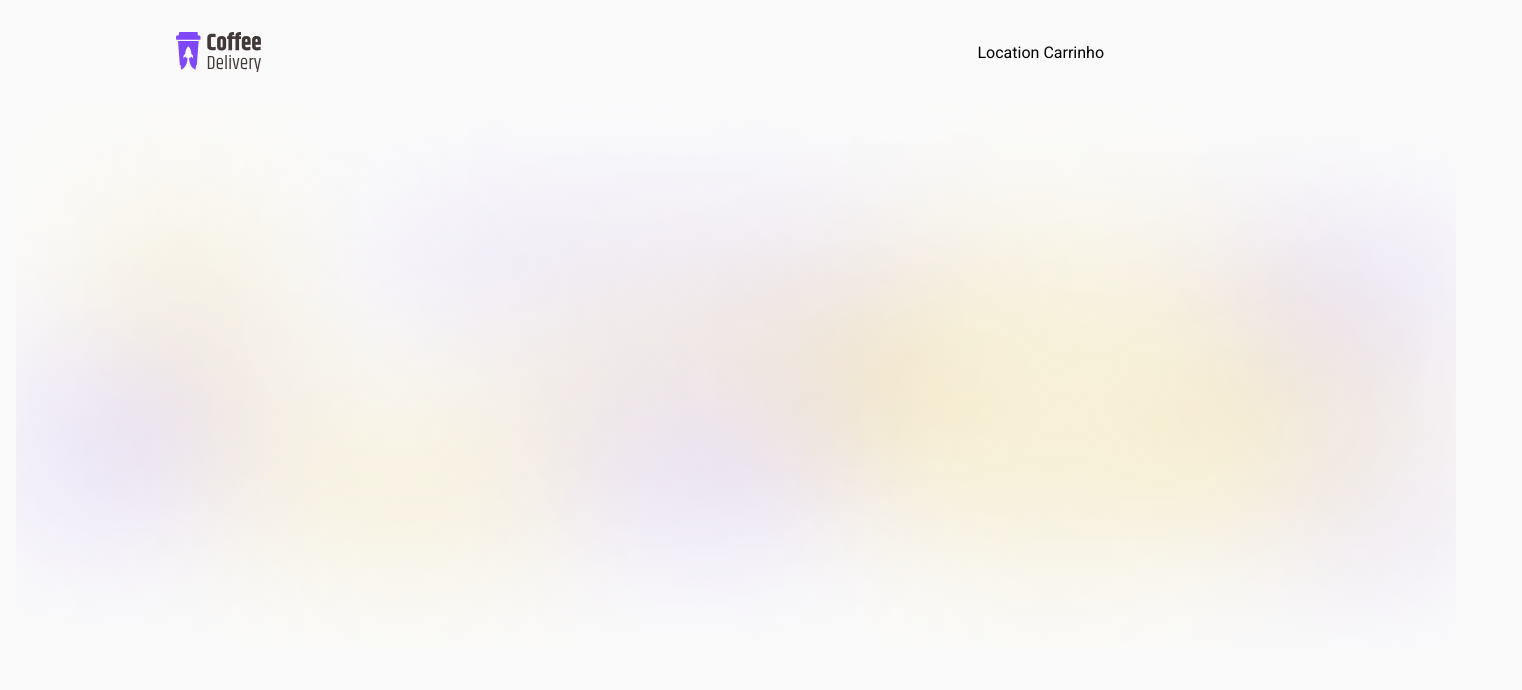
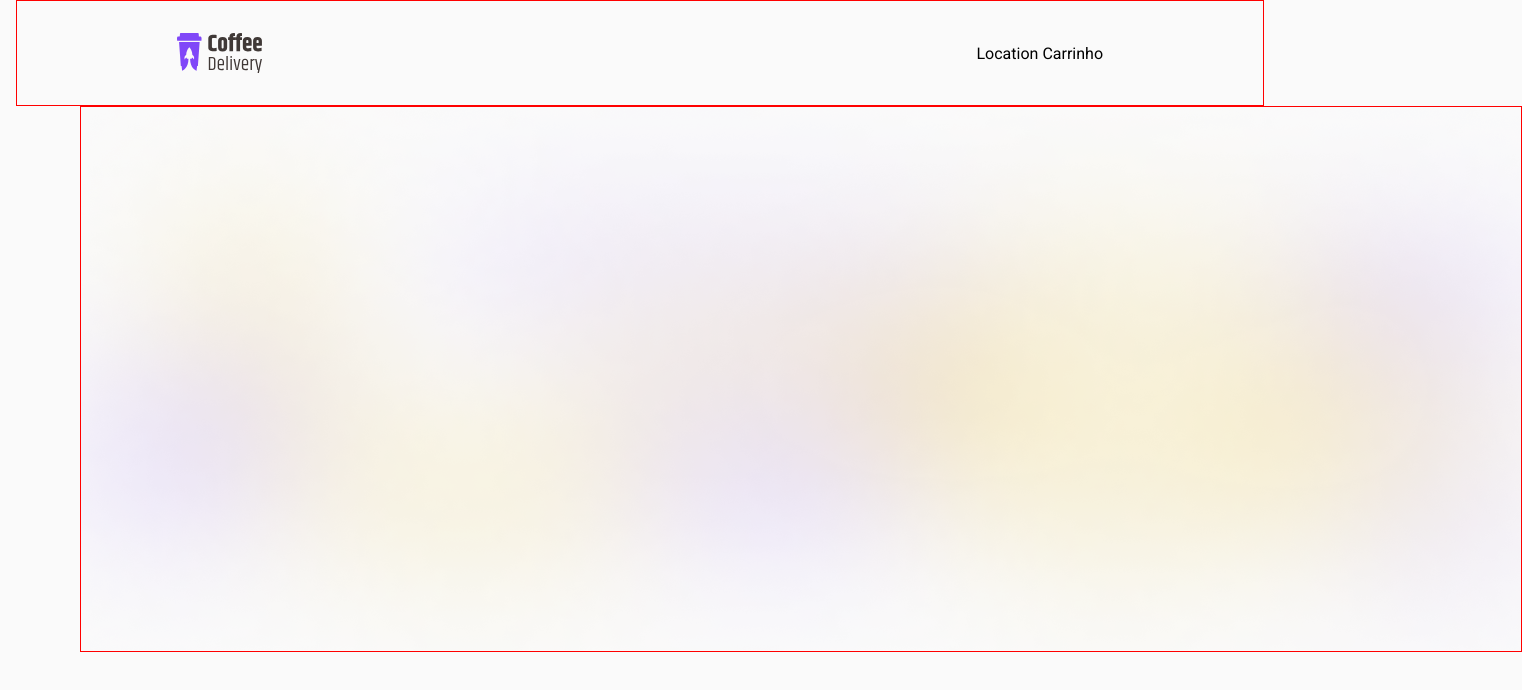
Before and after one commit to leticea/coffee-delivery, a React (Vite) app: page / in a window 1280 px wide. Shown: the top 690 px of the page, 1522 px wide, since content can reach past the window. Built offline with nearby package versions, Linux system fonts and the light colour scheme.

Commit message:
feat(header): styling the home

```diff
--- a/src/components/Header/styles.ts
+++ b/src/components/Header/styles.ts
@@ -6,4 +6,6 @@ export const HeaderContainer = styled.header`
   justify-content: space-between;
   padding: 32px 160px;
 
+  border: 1px solid red;
+
 `;
--- a/src/pages/Home/index.tsx
+++ b/src/pages/Home/index.tsx
@@ -1,9 +1,10 @@
 import background from "../../assets/bg.png";
+import { IntroContainer } from "./styles";
 
 export function Home() {
   return (
-    <div>
+    <IntroContainer>
       <img src={background} alt="" />
-    </div>
+    </IntroContainer>
   )
 }
--- a/src/pages/Home/styles.ts
+++ b/src/pages/Home/styles.ts
@@ -0,0 +1,12 @@
+import styled from "styled-components";
+
+export const IntroContainer = styled.div`
+  position: absolute;
+  display: flex;
+  align-items: center;
+  justify-content: center;
+
+  margin: 0 4rem;
+
+  border: 1px solid red;
+`;
```
